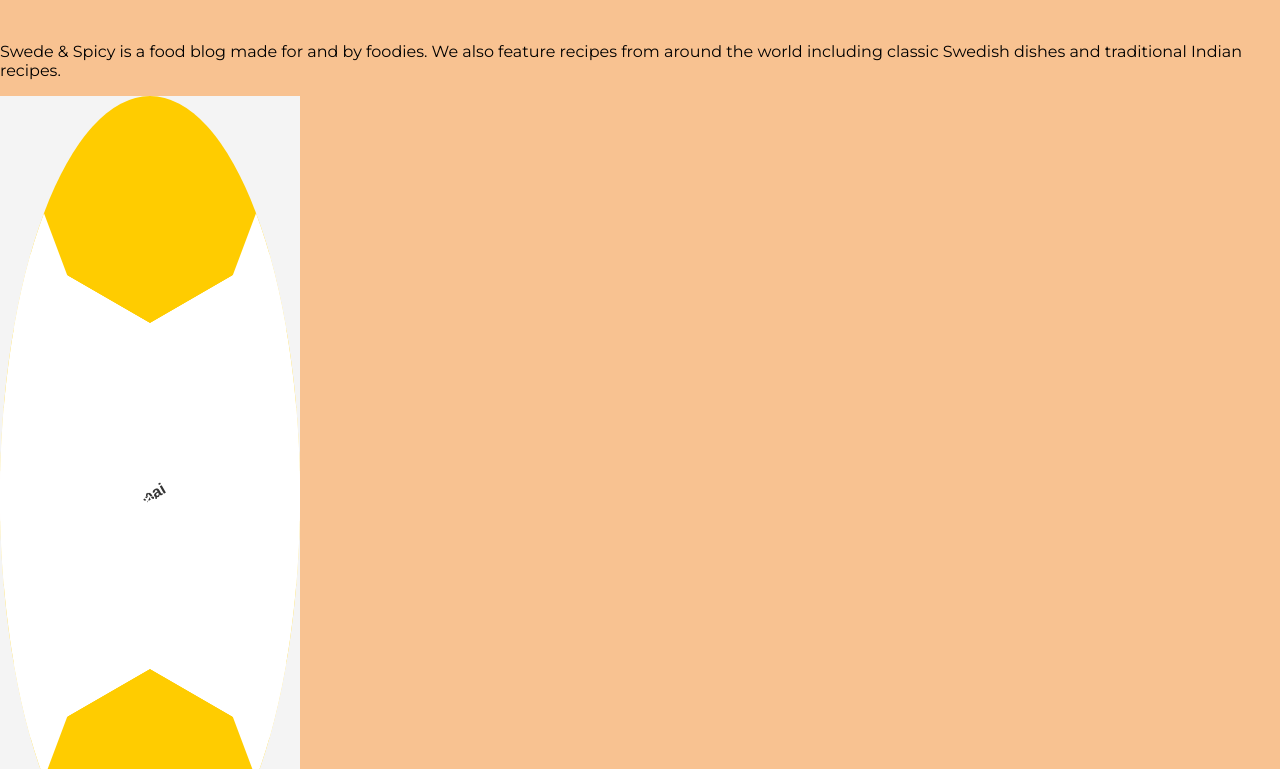
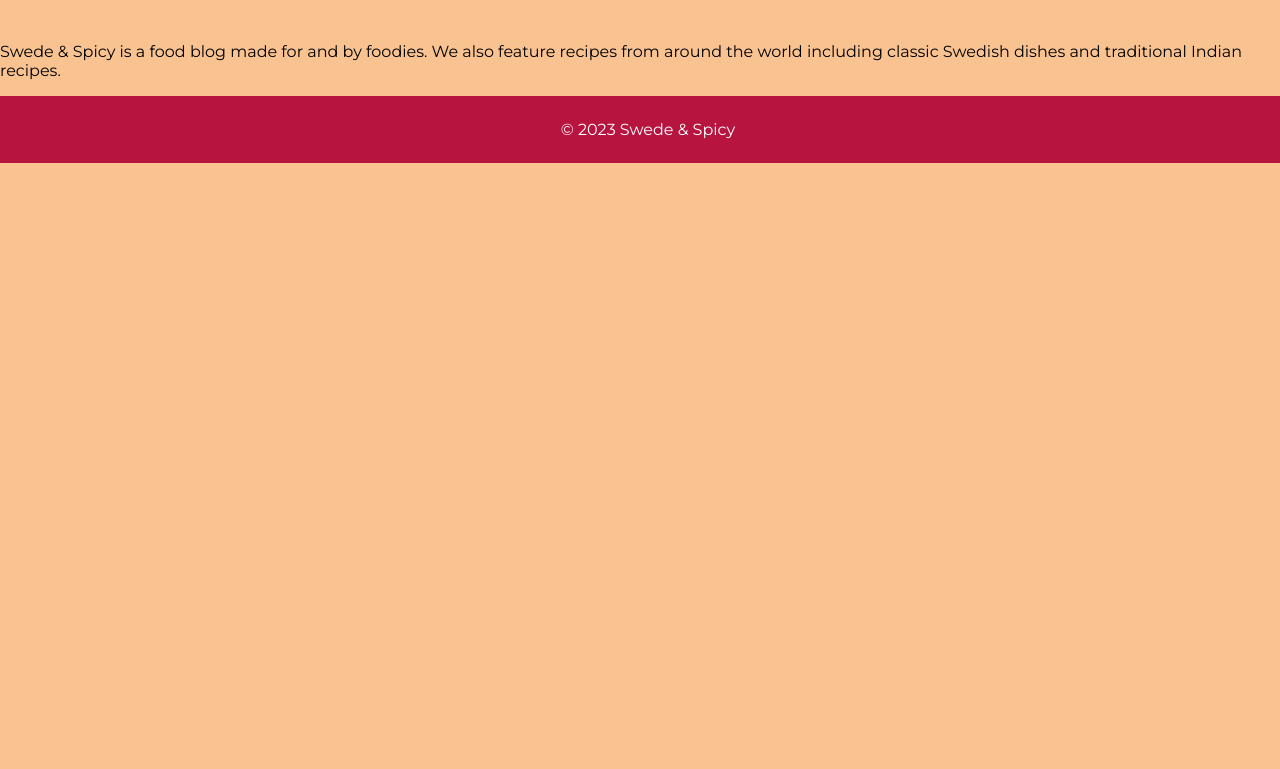
Before and after one commit to Swede-and-Spicy/Swede-and-Spicy, a plain HTML site: page index.html in a window 1280 px wide. Shown: the part 631-1400 px from the top of the page. After the commit the page ends 800 px from the top, so only its background shows below. Drawn offline with Linux system fonts and the light colour scheme.

Commit message:
Update index.html

```diff
--- a/index.html
+++ b/index.html
@@ -14,63 +14,6 @@
             padding: 0;
         }
 
-       #wheel-container {
-            position: relative;
-            width: 300px;
-            height: 300px;
-            margin: auto;
-           font-family: Arial, sans-serif;
-            display: flex;
-            align-items: center;
-            justify-content: center;
-            height: 100vh;
-            margin: 0;
-            background-color: #f4f4f4;
-        }
-
-        #wheel {
-            width: 100%;
-            height: 100%;
-            border-radius: 50%;
-            background-color: #ffcc00;
-            overflow: hidden;
-            position: absolute;
-            cursor: pointer;
-        }
-
-        .slice {
-            position: absolute;
-            width: 100%;
-            height: 100%;
-            background-color: #fff;
-            clip-path: polygon(50% 50%, 100% 0%, 100% 100%);
-        }
-
-        .slice-text {
-            position: absolute;
-            top: 50%;
-            left: 50%;
-            transform: translate(-50%, -50%) rotate(30deg); /* Adjust the rotation for better alignment */
-            color: #333;
-            font-weight: bold;
-            white-space: nowrap;
-        }
-
-        .slice1 { transform: rotate(0deg); }
-        .slice2 { transform: rotate(60deg); }
-        .slice3 { transform: rotate(120deg); }
-        .slice4 { transform: rotate(180deg); }
-        .slice5 { transform: rotate(240deg); }
-        .slice6 { transform: rotate(300deg); }
-
-        @keyframes spin {
-            0% {
-                transform: rotate(0deg);
-            }
-            100% {
-                transform: rotate(360deg);
-            }
-        }
 
         h1, h2, h3, h4, h5, h6 {
             font-family: 'Merriweather', serif;
@@ -153,48 +96,8 @@
     <p>Swede & Spicy is a food blog made for and by foodies. We also feature recipes from around the
         world including classic Swedish dishes and traditional Indian recipes.</p>
 
-<div id="wheel-container">
-    <div id="wheel" onclick="startSpinning()">
-        <!-- Slices representing different cuisine types -->
-        <div class="slice slice1">
-            <div class="slice-text">Italian</div>
-        </div>
-        <div class="slice slice2">
-            <div class="slice-text">Mexican</div>
-        </div>
-        <div class="slice slice3">
-            <div class="slice-text">Japanese</div>
-        </div>
-        <div class="slice slice4">
-            <div class="slice-text">Indian</div>
-        </div>
-        <div class="slice slice5">
-            <div class="slice-text">Greek</div>
-        </div>
-        <div class="slice slice6">
-            <div class="slice-text">Thai</div>
-        </div>
-    </div>
 </div>
 
-<script>
-    function startSpinning() {
-        document.getElementById('wheel').style.animation = 'spin 5s ease-out infinite';
-
-        // Display the picked cuisine type after the wheel stops spinning
-        setTimeout(function() {
-            alert('Your randomly picked cuisine is: ' + pickCuisine());
-            document.getElementById('wheel').style.animation = ''; // Reset animation
-        }, 5000); // Set the timeout to match the spin duration
-    }
-
-    // Function to randomly pick a cuisine type
-    function pickCuisine() {
-        const cuisines = ['Italian', 'Mexican', 'Japanese', 'Indian', 'Greek', 'Thai'];
-        const randomIndex = Math.floor(Math.random() * cuisines.length);
-        return cuisines[randomIndex];
-    }
-</script>
 </main>
 
 <footer>
```
